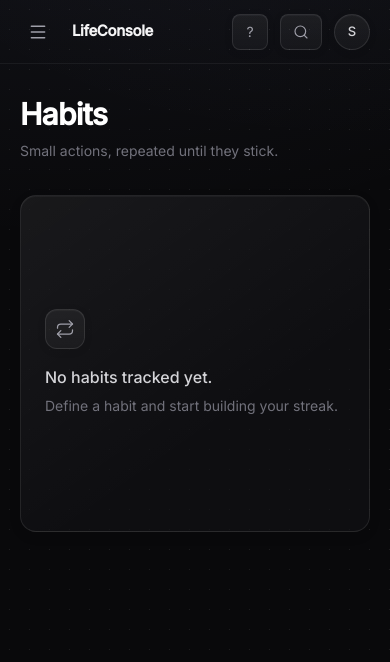
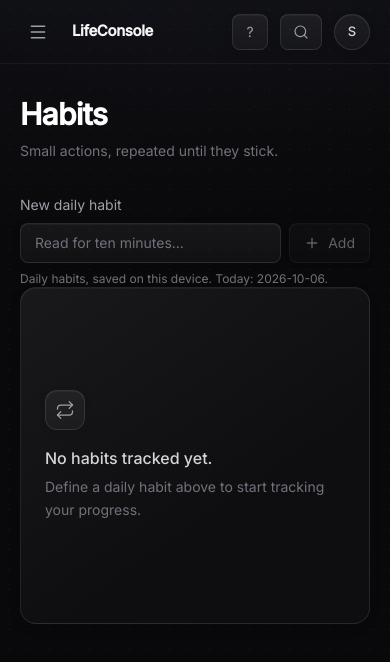
Before and after one commit to sunil-0701/LifeConsole, a React (Vite) app in the folder lifeconsole-facade/facade/: page /habits in a window 390 px wide. Shown: the top 662 px of the page. Built offline with nearby package versions, Linux system fonts and the light colour scheme.

Commit message:
feat: replace the habits placeholder with a persistent daily list
Add a bounded, labelled composer, responsive habit cards and confirmed deletion of habit history. Preserve keyboard focus and announce successful actions.

```diff
--- /dev/null
+++ b/lifeconsole-facade/facade/src/components/ui/HabitCard.jsx
@@ -0,0 +1,22 @@
+import { Trash2 } from 'lucide-react';
+
+function HabitCard({ habit, onRemove }) {
+  return (
+    <li className="glass-panel min-w-0 rounded-xl p-5">
+      <div className="flex items-start justify-between gap-3">
+        <h2 className="min-w-0 break-words text-base font-medium text-zinc-300 [overflow-wrap:anywhere]">{habit.name}</h2>
+        <button
+          type="button"
+          onClick={onRemove}
+          aria-label={`Delete habit: ${habit.name}`}
+          className="glass-control grid h-9 w-9 shrink-0 place-items-center rounded-lg text-zinc-500 hover:text-red-300"
+        >
+          <Trash2 className="h-4 w-4" strokeWidth={1.75} aria-hidden="true" />
+        </button>
+      </div>
+      <p className="mt-3 text-xs text-zinc-500">Daily · Started <time dateTime={habit.createdOn}>{habit.createdOn}</time></p>
+    </li>
+  );
+}
+
+export default HabitCard;
--- a/lifeconsole-facade/facade/src/pages/Habits.jsx
+++ b/lifeconsole-facade/facade/src/pages/Habits.jsx
@@ -1,16 +1,67 @@
-import { Repeat } from 'lucide-react';
+import { useRef, useState } from 'react';
+import { Plus, Repeat } from 'lucide-react';
 import EmptyState from '../components/ui/EmptyState';
+import HabitCard from '../components/ui/HabitCard';
 import PageHeader from '../components/ui/PageHeader';
+import { createHabit, HABIT_NAME_LIMIT, removeHabit } from '../lib/habits';
+import { useHabits } from '../lib/useHabits';
+import { useToday } from '../lib/useToday';
 
 function Habits() {
+  const [habits, setHabits] = useHabits();
+  const [draft, setDraft] = useState('');
+  const [status, setStatus] = useState('');
+  const composerRef = useRef(null);
+  const today = useToday();
+
+  const addHabit = (event) => {
+    event.preventDefault();
+    const habit = createHabit(draft, today);
+    if (!habit) return;
+    setHabits((current) => [...current, habit]);
+    setDraft('');
+    setStatus('Habit added.');
+    composerRef.current?.focus();
+  };
+
+  const deleteHabit = (habit) => {
+    if (!window.confirm(`Delete “${habit.name}” and all its check-ins? This cannot be undone.`)) return;
+    setHabits((current) => removeHabit(current, habit.id));
+    setStatus('Habit deleted.');
+    composerRef.current?.focus();
+  };
+
   return (
     <div>
       <PageHeader title="Habits" hint="Small actions, repeated until they stick." />
-      <EmptyState
-        icon={Repeat}
-        title="No habits tracked yet."
-        hint="Define a habit and start building your streak."
-      />
+      <form onSubmit={addHabit} className="max-w-xl">
+        <label htmlFor="new-habit" className="mb-2 block text-sm text-zinc-400">New daily habit</label>
+        <div className="flex gap-2">
+          <input
+            id="new-habit"
+            ref={composerRef}
+            value={draft}
+            onChange={(event) => setDraft(event.target.value)}
+            maxLength={HABIT_NAME_LIMIT}
+            placeholder="Read for ten minutes…"
+            aria-describedby="habit-storage-hint"
+            className="glass-control h-10 min-w-0 flex-1 rounded-lg px-3.5 text-sm text-zinc-100 placeholder:text-zinc-500"
+          />
+          <button type="submit" disabled={!draft.trim()} className="glass-control inline-flex h-10 shrink-0 items-center gap-2 rounded-lg px-3.5 text-sm text-zinc-200 disabled:cursor-not-allowed disabled:opacity-40">
+            <Plus className="h-4 w-4" aria-hidden="true" /> Add
+          </button>
+        </div>
+        <p id="habit-storage-hint" className="mt-2 text-xs text-zinc-500">Daily habits, saved on this device. Today: <time dateTime={today}>{today}</time>.</p>
+      </form>
+      <p role="status" className="sr-only">{status}</p>
+
+      {habits.length === 0 ? (
+        <EmptyState icon={Repeat} title="No habits tracked yet." hint="Define a daily habit above to start tracking your progress." />
+      ) : (
+        <ul className="mt-8 grid max-w-5xl items-start gap-3 sm:grid-cols-2 lg:grid-cols-3">
+          {habits.map((habit) => <HabitCard key={habit.id} habit={habit} onRemove={() => deleteHabit(habit)} />)}
+        </ul>
+      )}
     </div>
   );
 }
```
